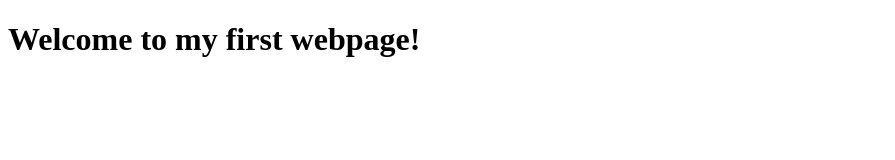
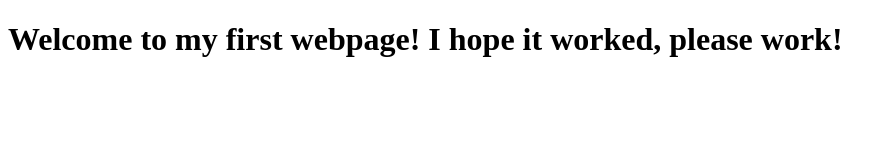
Before and after one commit to joeyp96/joeyp96.github.io, a plain HTML site: page index.html in a window 1280 px wide. Shown: the whole page, without its empty margins (0-895 px from the left). Drawn offline with Linux system fonts and the light colour scheme.

Commit message:
adding "hope it worked" to header 1

```diff
--- a/index.html
+++ b/index.html
@@ -7,6 +7,6 @@
 <body>
     <!--this is a comment-->
     <!--dom (domument object model)-->
-    <h1>Welcome to my first webpage!</h1>
+    <h1>Welcome to my first webpage! I hope it worked, please work!</h1>
 </body>
 </html>
```
